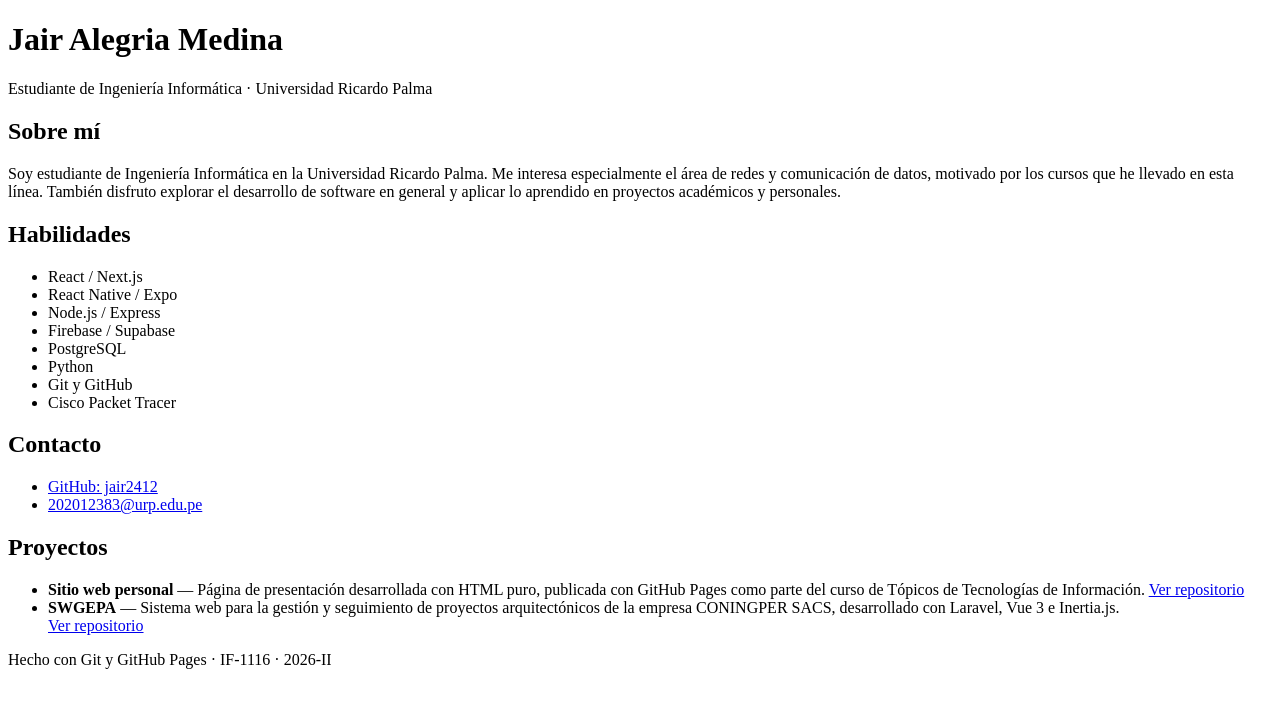
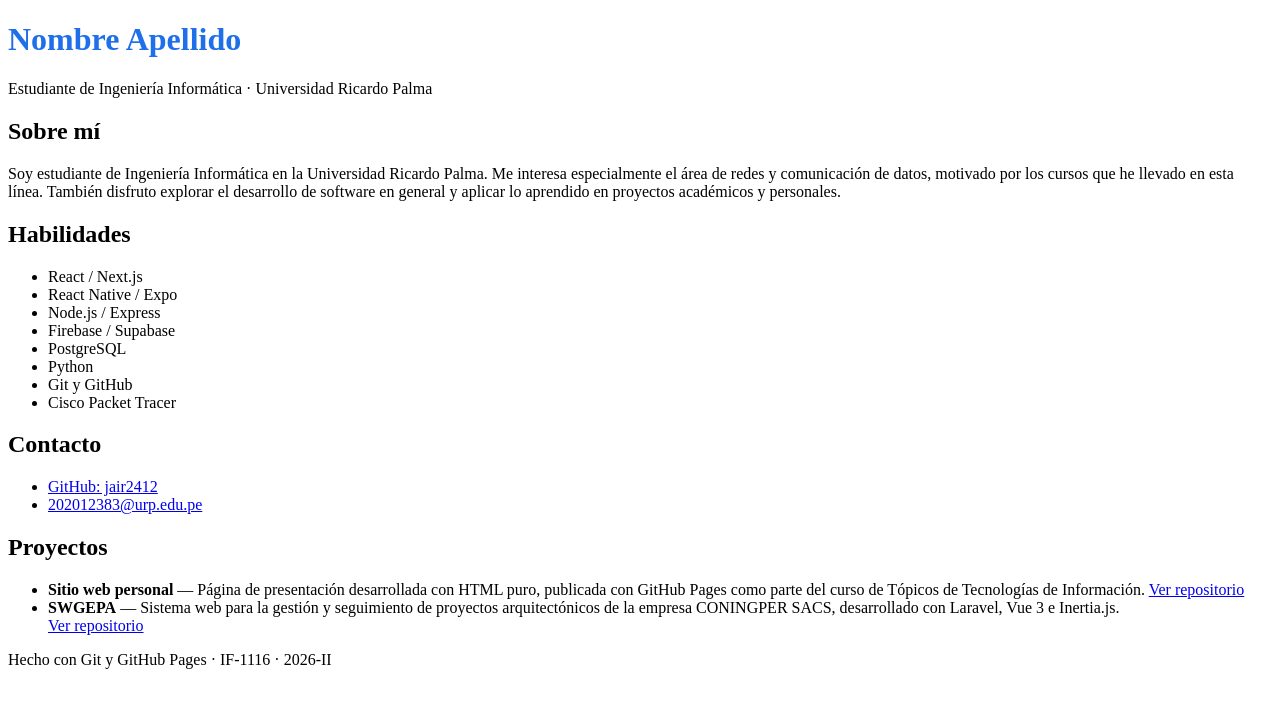
Before and after one commit to jair2412/jair2412.github.io, a plain HTML site: page index.html in a window 1280 px wide. Drawn offline with Linux system fonts and the light colour scheme.

Commit message:
Agregar color al título principal

```diff
--- a/index.html
+++ b/index.html
@@ -4,10 +4,13 @@
   <meta charset="UTF-8">
   <meta name="viewport" content="width=device-width, initial-scale=1.0">
   <title>Jair Alegria Medina</title>
+  <style>
+    .titulo { color: #1f6feb; }
+  </style>
 </head>
 <body>
   <header>
-    <h1>Jair Alegria Medina</h1>
+<h1 class="titulo">Nombre Apellido</h1>
     <p>Estudiante de Ingeniería Informática · Universidad Ricardo Palma</p>
   </header>
   <main>
```
